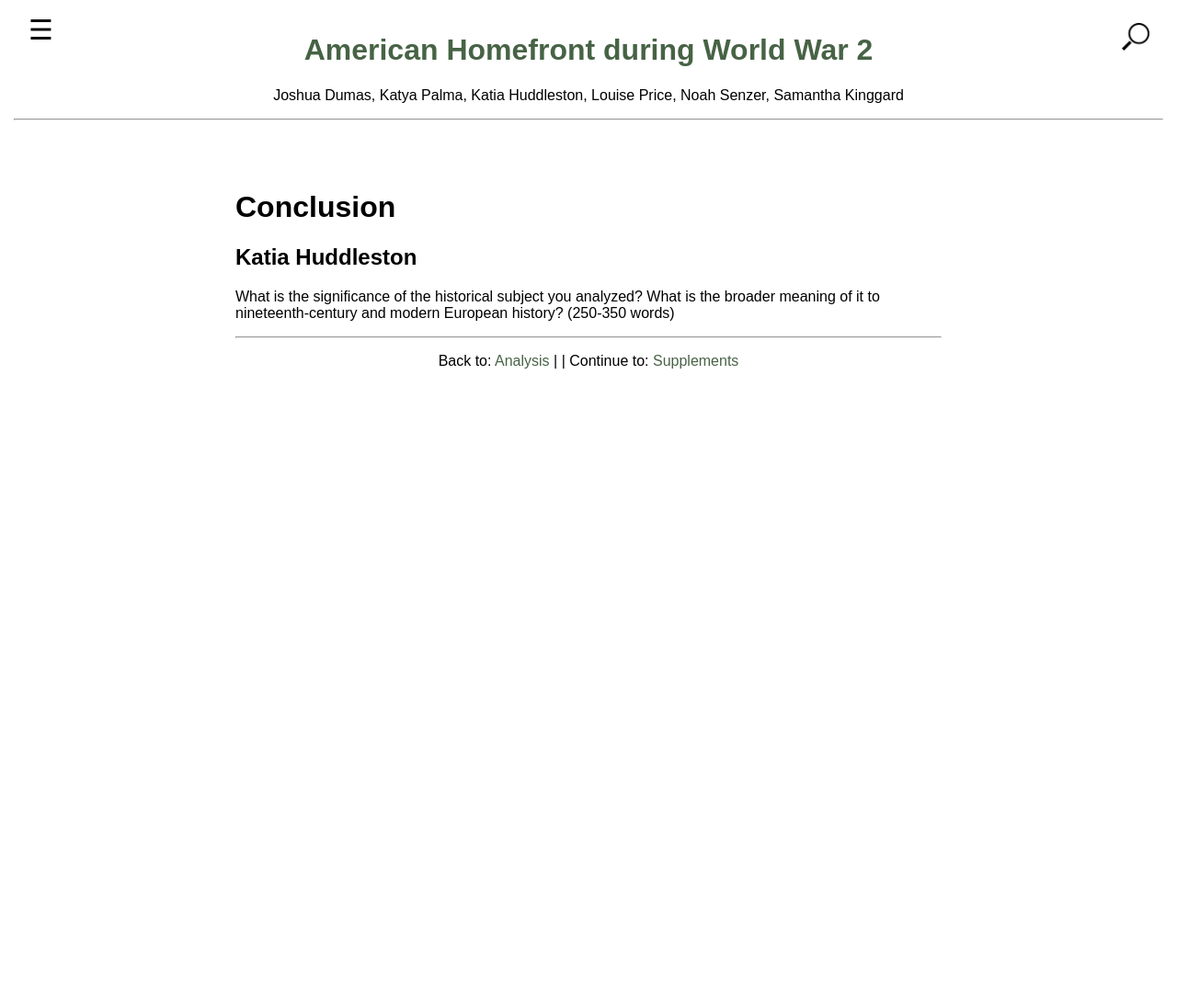
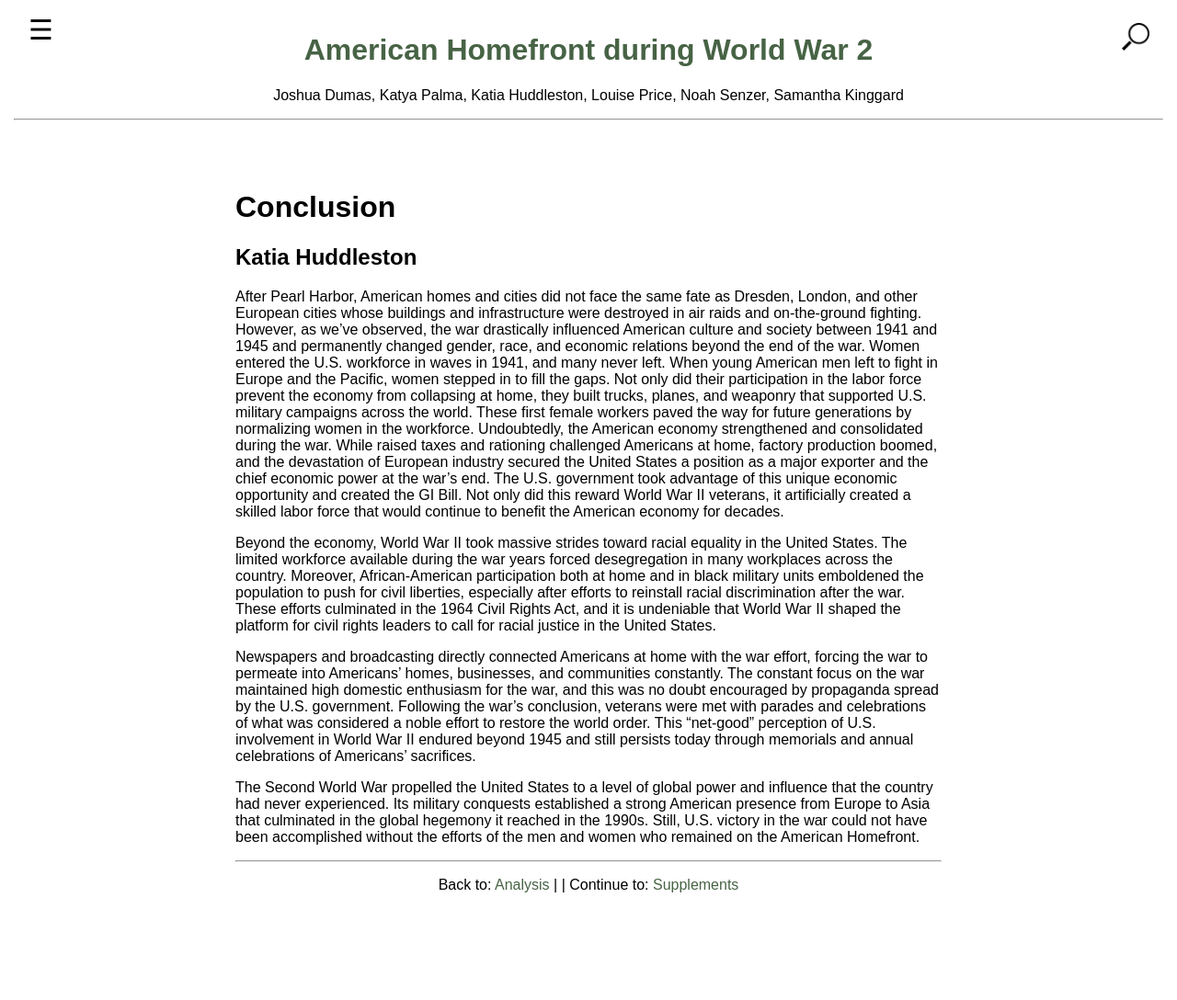
Before and after one commit to Joshuadumas2/Dumas-Joshua-WOH-3931, a Jekyll site: the page built from 003_conclusion.md, in a window 1280 px wide. Shown: the whole page at 92% size. Built offline with Jekyll 4.4.1, drawn with Linux system fonts in a browser that asks for light colours; before the commit the page ends 900 px from its top, so only the background shows below that.

Commit message:
Update 003_conclusion.md

```diff
--- a/003_conclusion.md
+++ b/003_conclusion.md
@@ -7,4 +7,12 @@ number: 3
 # Conclusion
 ## Katia Huddleston
 
-What is the significance of the historical subject you analyzed? What is the broader meaning of it to nineteenth-century and modern European history? (250-350 words)
+After Pearl Harbor, American homes and cities did not face the same fate as Dresden, London, and other European cities whose buildings and infrastructure were destroyed in air raids and on-the-ground fighting. However, as we’ve observed, the war drastically influenced American culture and society between 1941 and 1945 and permanently changed gender, race, and economic relations beyond the end of the war.
+Women entered the U.S. workforce in waves in 1941, and many never left. When young American men left to fight in Europe and the Pacific, women stepped in to fill the gaps. Not only did their participation in the labor force prevent the economy from collapsing at home, they built trucks, planes, and weaponry that supported U.S. military campaigns across the world. These first female workers paved the way for future generations by normalizing women in the workforce.
+Undoubtedly, the American economy strengthened and consolidated during the war. While raised taxes and rationing challenged Americans at home, factory production boomed, and the devastation of European industry secured the United States a position as a major exporter and the chief economic power at the war’s end. The U.S. government took advantage of this unique economic opportunity and created the GI Bill. Not only did this reward World War II veterans, it artificially created a skilled labor force that would continue to benefit the American economy for decades.
+
+Beyond the economy, World War II took massive strides toward racial equality in the United States. The limited workforce available during the war years forced desegregation in many workplaces across the country. Moreover, African-American participation both at home and in black military units emboldened the population to push for civil liberties, especially after efforts to reinstall racial discrimination after the war. These efforts culminated in the 1964 Civil Rights Act, and it is undeniable that World War II shaped the platform for civil rights leaders to call for racial justice in the United States.
+
+Newspapers and broadcasting directly connected Americans at home with the war effort, forcing the war to permeate into Americans’ homes, businesses, and communities constantly. The constant focus on the war maintained high domestic enthusiasm for the war, and this was no doubt encouraged by propaganda spread by the U.S. government. Following the war’s conclusion, veterans were met with parades and celebrations of what was considered a noble effort to restore the world order. This “net-good” perception of U.S. involvement in World War II endured beyond 1945 and still persists today through memorials and annual celebrations of Americans’ sacrifices.
+
+The Second World War propelled the United States to a level of global power and influence that the country had never experienced. Its military conquests established a strong American presence from Europe to Asia that culminated in the global hegemony it reached in the 1990s. Still, U.S. victory in the war could not have been accomplished without the efforts of the men and women who remained on the American Homefront.
```
